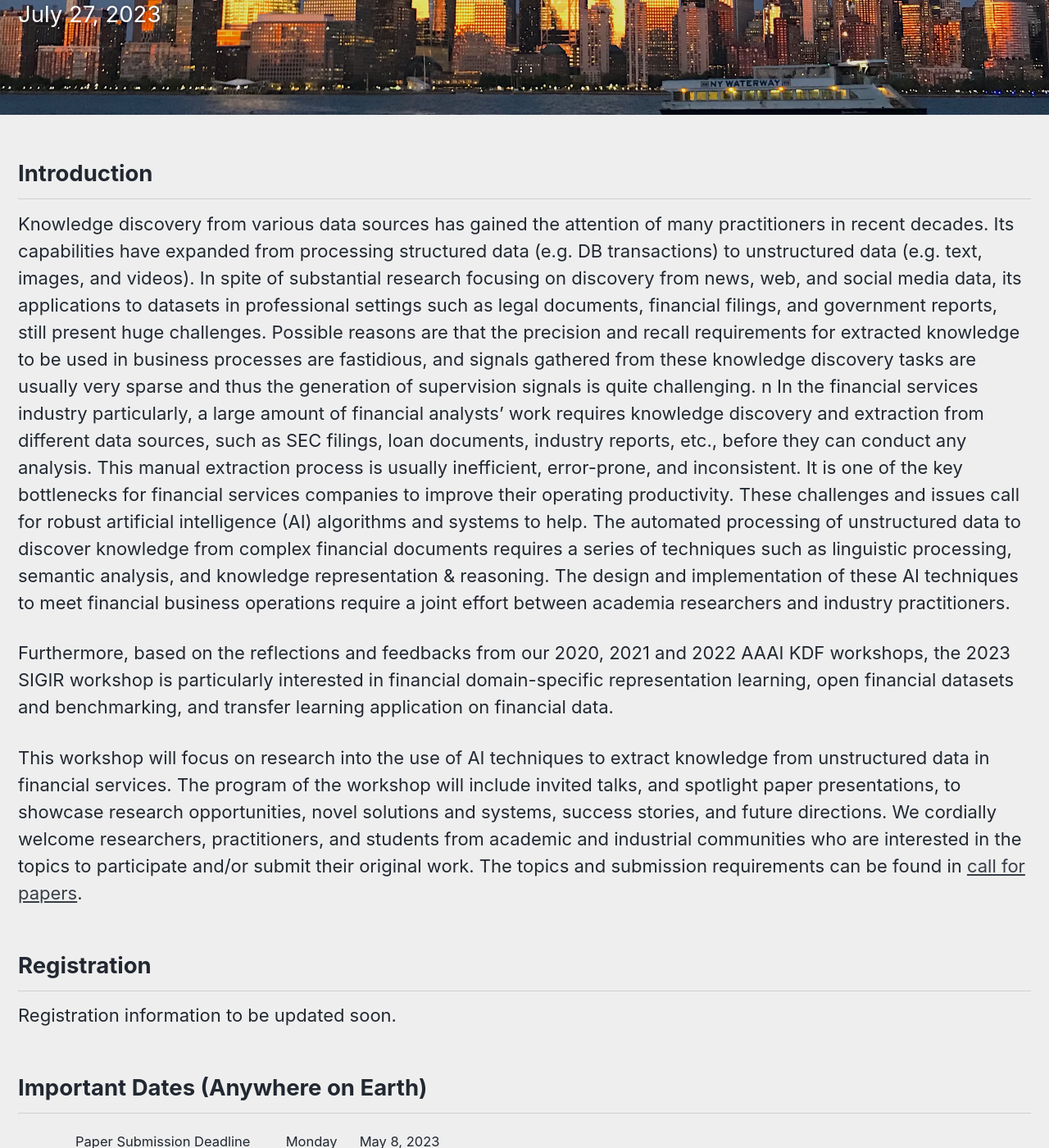
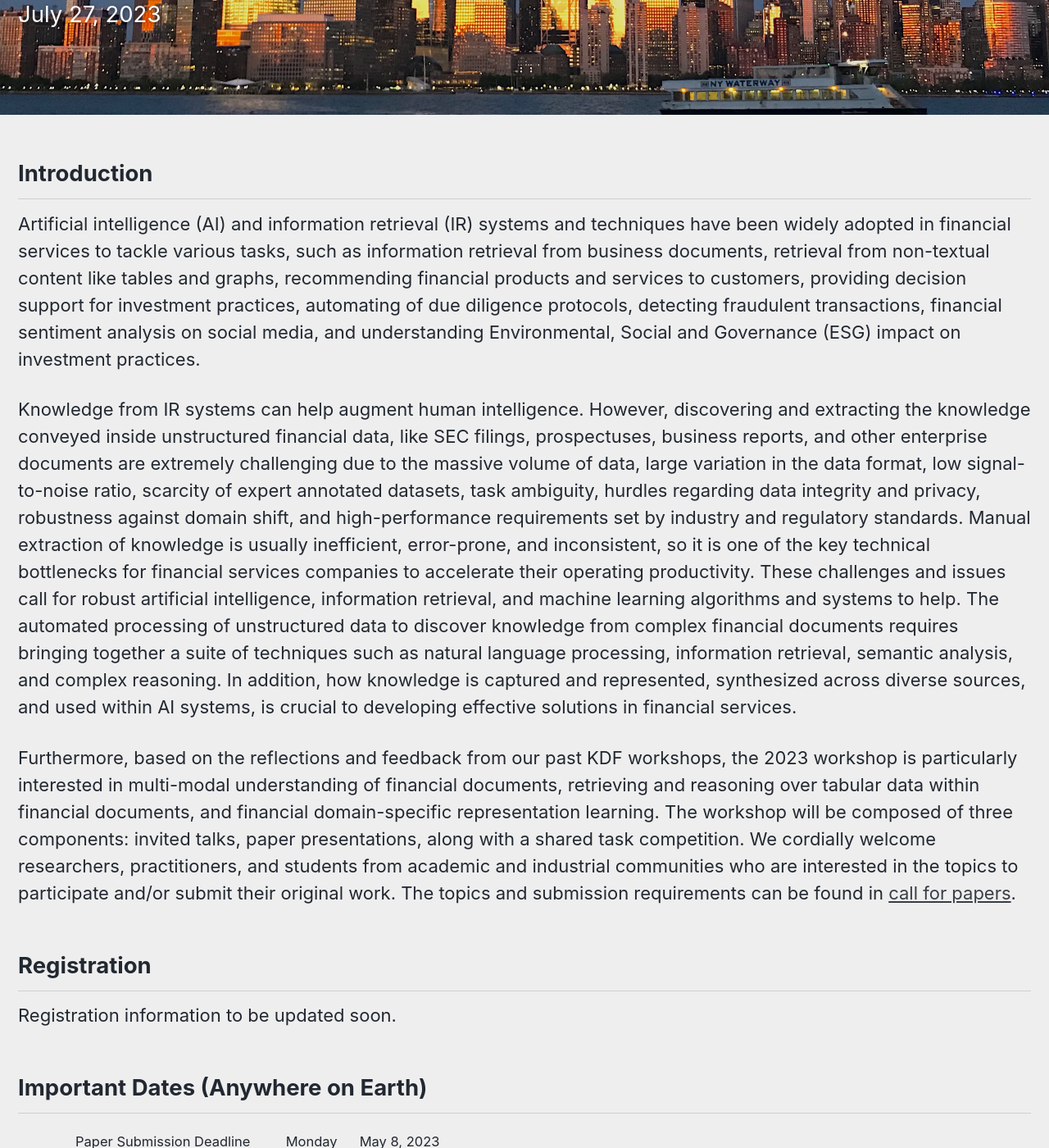
Before and after one commit to kdf-workshop/kdf23, a Jekyll site: the page built from _pages/home.md, in a window 1280 px wide and 1400 px high, scrolled down 429 px. Shown: the whole window at 82% size. Built offline with Jekyll 4.4.1, drawn with Linux system fonts in a browser that asks for light colours; cached includes are drawn as plain includes.

Commit message:
Update home.md

```diff
--- a/_pages/home.md
+++ b/_pages/home.md
@@ -11,13 +11,11 @@ excerpt: "<br/>Taipei, Taiwan<br/> July 27, 2023"
 
 <h2>Introduction</h2>
 
-Knowledge discovery from various data sources has gained the attention of many practitioners in recent decades. Its capabilities have expanded from processing structured data (e.g. DB transactions) to unstructured data (e.g. text, images, and videos). In spite of substantial research focusing on discovery from news, web, and social media data, its applications to datasets in professional settings such as legal documents, financial filings, and government reports, still present huge challenges. Possible reasons are that the precision and recall requirements for extracted knowledge to be used in business processes are fastidious, and signals gathered from these knowledge discovery tasks are usually very sparse and thus the generation of supervision signals is quite challenging.
-n
-In the financial services industry particularly, a large amount of financial analysts’ work requires knowledge discovery and extraction from different data sources, such as SEC filings, loan documents, industry reports, etc., before they can conduct any analysis. This manual extraction process is usually inefficient, error-prone, and inconsistent. It is one of the key bottlenecks for financial services companies to improve their operating productivity. These challenges and issues call for robust artificial intelligence (AI) algorithms and systems to help. The automated processing of unstructured data to discover knowledge from complex financial documents requires a series of techniques such as linguistic processing, semantic analysis, and knowledge representation & reasoning. The design and implementation of these AI techniques to meet financial business operations require a joint effort between academia researchers and industry practitioners.
+Artificial intelligence (AI) and information retrieval (IR) systems and techniques have been widely adopted in financial services to tackle various tasks, such as information retrieval from business documents, retrieval from non-textual content like tables and graphs, recommending financial products and services to customers, providing decision support for investment practices, automating of due diligence protocols,  detecting fraudulent transactions, financial sentiment analysis on social media, and understanding Environmental, Social and Governance (ESG) impact on investment practices.
 
-Furthermore, based on the reflections and feedbacks from our 2020, 2021 and 2022 AAAI KDF workshops, the 2023 SIGIR workshop is particularly interested in financial domain-specific representation learning, open financial datasets and benchmarking, and transfer learning application on financial data.
+Knowledge from IR systems can help augment human intelligence. However, discovering and extracting the knowledge conveyed inside unstructured financial data, like SEC filings, prospectuses, business reports, and other enterprise documents are extremely challenging due to the massive volume of data, large variation in the data format, low signal-to-noise ratio, scarcity of expert annotated datasets, task ambiguity, hurdles regarding data integrity and privacy, robustness against domain shift, and high-performance requirements set by industry and regulatory standards. Manual extraction of knowledge is usually inefficient, error-prone, and inconsistent, so it is one of the key technical bottlenecks for financial services companies to accelerate their operating productivity. These challenges and issues call for robust artificial intelligence, information retrieval, and machine learning algorithms and systems to help. The automated processing of unstructured data to discover knowledge from complex financial documents requires bringing together a suite of techniques such as natural language processing, information retrieval, semantic analysis, and complex reasoning. In addition, how knowledge is captured and represented, synthesized across diverse sources, and used within AI systems, is crucial to developing effective solutions in financial services.
 
-This workshop will focus on research into the use of AI techniques to extract knowledge from unstructured data in financial services. The program of the workshop will include invited talks, and spotlight paper presentations, to showcase research opportunities, novel solutions and systems, success stories, and future directions. We cordially welcome researchers, practitioners, and students from academic and industrial communities who are interested in the topics to participate and/or submit their original work. The topics and submission requirements can be found in [call for papers](/kdf23/call_for_papers).
+Furthermore, based on the reflections and feedback from our past KDF workshops, the 2023 workshop is particularly interested in multi-modal understanding of financial documents, retrieving and reasoning over tabular data within financial documents, and financial domain-specific representation learning. The workshop will be composed of three components: invited talks, paper presentations, along with a shared task competition. We cordially welcome researchers, practitioners, and students from academic and industrial communities who are interested in the topics to participate and/or submit their original work. The topics and submission requirements can be found in [call for papers](/kdf23/call_for_papers).
 
 <h2>Registration</h2>
 
```
